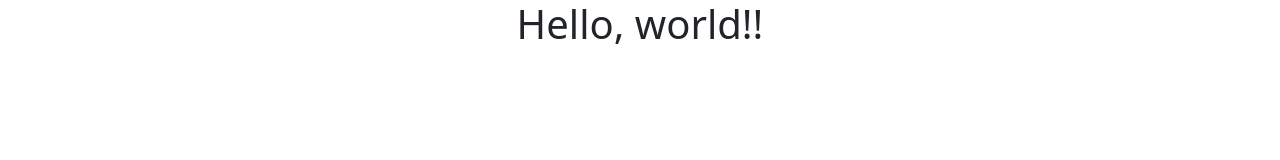
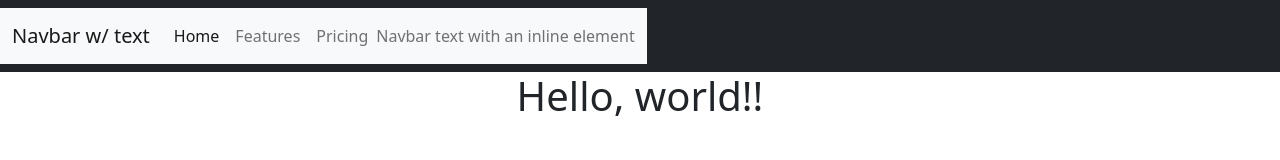
Before and after one commit to Elaiosee/HorseShoeCrabFacts, a plain HTML site: page index.html in a window 1280 px wide. Drawn offline with nearby package versions, Linux system fonts and the light colour scheme.

Commit message:
navbar
An attempt at adding a nav bar

```diff
--- a/index.html
+++ b/index.html
@@ -7,6 +7,34 @@
     <link href="https://cdn.jsdelivr.net/npm/bootstrap@5.2.0-beta1/dist/css/bootstrap.min.css" rel="stylesheet" integrity="sha384-0evHe/X+R7YkIZDRvuzKMRqM+OrBnVFBL6DOitfPri4tjfHxaWutUpFmBp4vmVor" crossorigin="anonymous">
     <!--The above is bootstrap do not remove-->
   </head>
+  <!--start nav bar-->
+  <nav class="navbar navbar-dark bg-dark">
+    <nav class="navbar navbar-expand-lg bg-light">
+    <div class="container-fluid">
+      <a class="navbar-brand" href="#">Navbar w/ text</a>
+      <button class="navbar-toggler" type="button" data-bs-toggle="collapse" data-bs-target="#navbarText" aria-controls="navbarText" aria-expanded="false" aria-label="Toggle navigation">
+        <span class="navbar-toggler-icon"></span>
+      </button>
+      <div class="collapse navbar-collapse" id="navbarText">
+        <ul class="navbar-nav me-auto mb-2 mb-lg-0">
+          <li class="nav-item">
+            <a class="nav-link active" aria-current="page" href="#">Home</a>
+          </li>
+          <li class="nav-item">
+            <a class="nav-link" href="#">Features</a>
+          </li>
+          <li class="nav-item">
+            <a class="nav-link" href="#">Pricing</a>
+          </li>
+        </ul>
+        <span class="navbar-text">
+          Navbar text with an inline element
+        </span>
+      </div>
+    </div>
+  </nav>
+</nav>
+<!--end navbar-->
   <body>
     <center><h1>Hello, world!!</h1></center>
     <script src="https://cdn.jsdelivr.net/npm/bootstrap@5.2.0-beta1/dist/js/bootstrap.bundle.min.js" integrity="sha384-pprn3073KE6tl6bjs2QrFaJGz5/SUsLqktiwsUTF55Jfv3qYSDhgCecCxMW52nD2" crossorigin="anonymous"></script>
```
